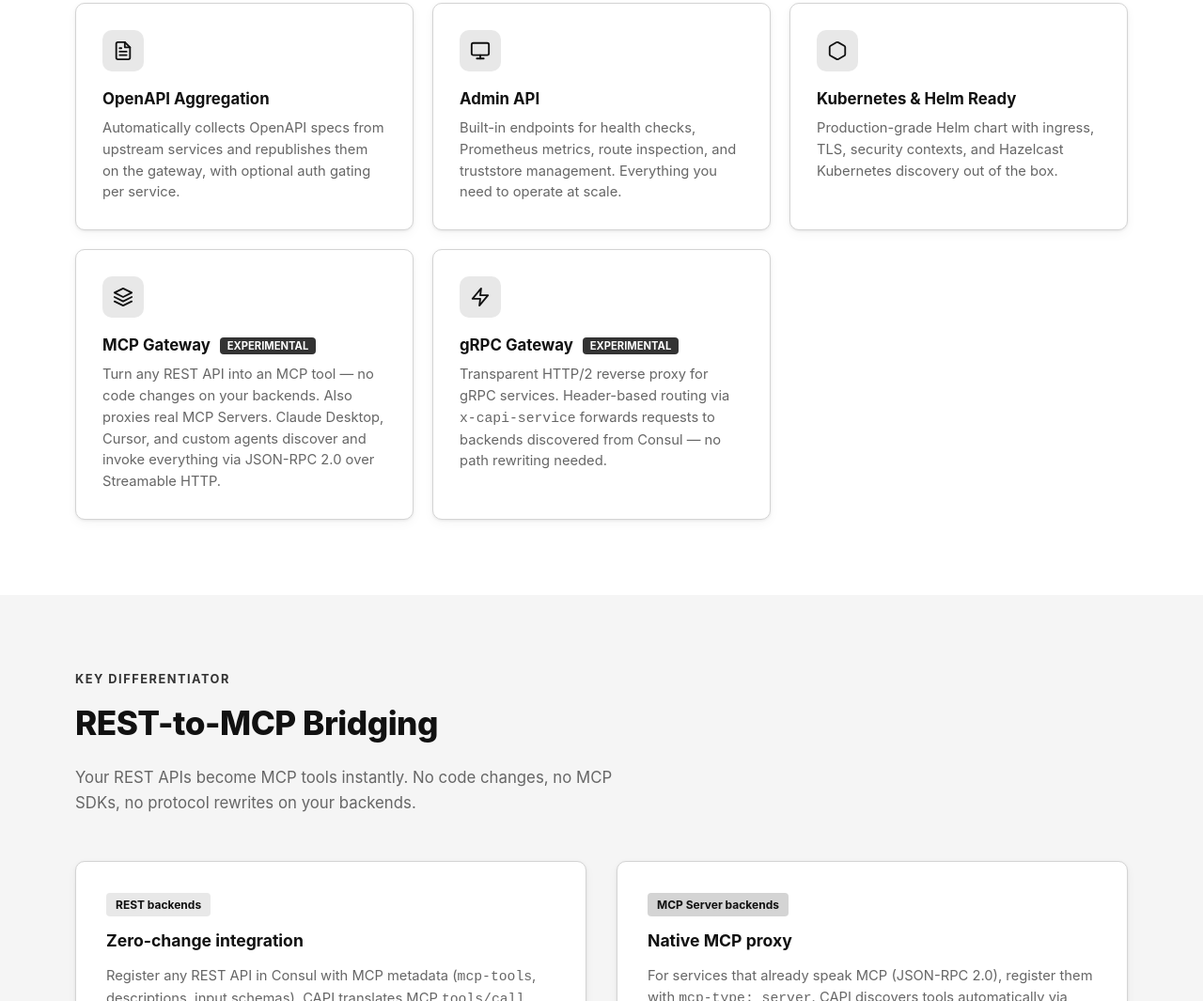
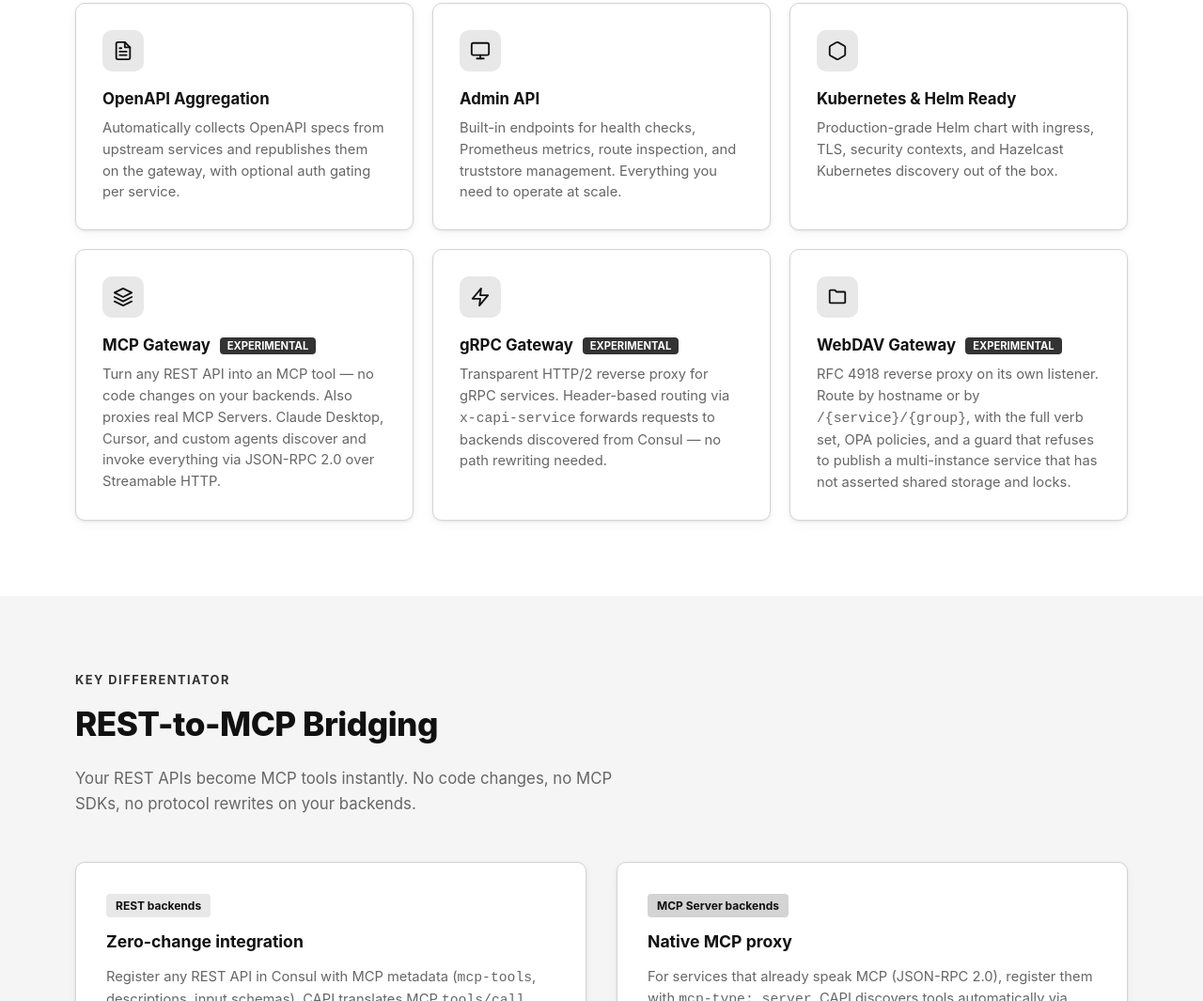
Before and after one commit to surisoft-io/capi-core, a plain HTML site: page docs/index.html in a window 1280 px wide. Shown: the part 2583-3648 px from the top of the page at 94% size. Drawn offline with Linux system fonts and the light colour scheme.

Commit message:
2.23.4 - Webdav documentation

```diff
--- a/docs/index.html
+++ b/docs/index.html
@@ -486,6 +486,13 @@
         <h3>gRPC Gateway <span style="font-size:0.7rem;background:#333333;color:#ffffff;padding:2px 8px;border-radius:4px;vertical-align:middle;font-weight:700;margin-left:6px;">EXPERIMENTAL</span></h3>
         <p>Transparent HTTP/2 reverse proxy for gRPC services. Header-based routing via <code>x-capi-service</code> forwards requests to backends discovered from Consul — no path rewriting needed.</p>
       </a>
+      <a class="feature-card" href="guide.html?page=webdav-gateway" style="text-decoration:none;color:inherit;">
+        <div class="feature-icon">
+          <svg width="22" height="22" fill="none" stroke="currentColor" stroke-width="2" stroke-linecap="round" stroke-linejoin="round" viewBox="0 0 24 24"><path d="M4 4h5l2 2h9a1 1 0 0 1 1 1v11a1 1 0 0 1-1 1H4a1 1 0 0 1-1-1V5a1 1 0 0 1 1-1z"/></svg>
+        </div>
+        <h3>WebDAV Gateway <span style="font-size:0.7rem;background:#333333;color:#ffffff;padding:2px 8px;border-radius:4px;vertical-align:middle;font-weight:700;margin-left:6px;">EXPERIMENTAL</span></h3>
+        <p>RFC 4918 reverse proxy on its own listener. Route by hostname or by <code>/{service}/{group}</code>, with the full verb set, OPA policies, and a guard that refuses to publish a multi-instance service that has not asserted shared storage and locks.</p>
+      </a>
     </div>
   </div>
 </section>
```
Also changed, not shown: docs/guide.html (+2 -0 lines), 3 other files.
